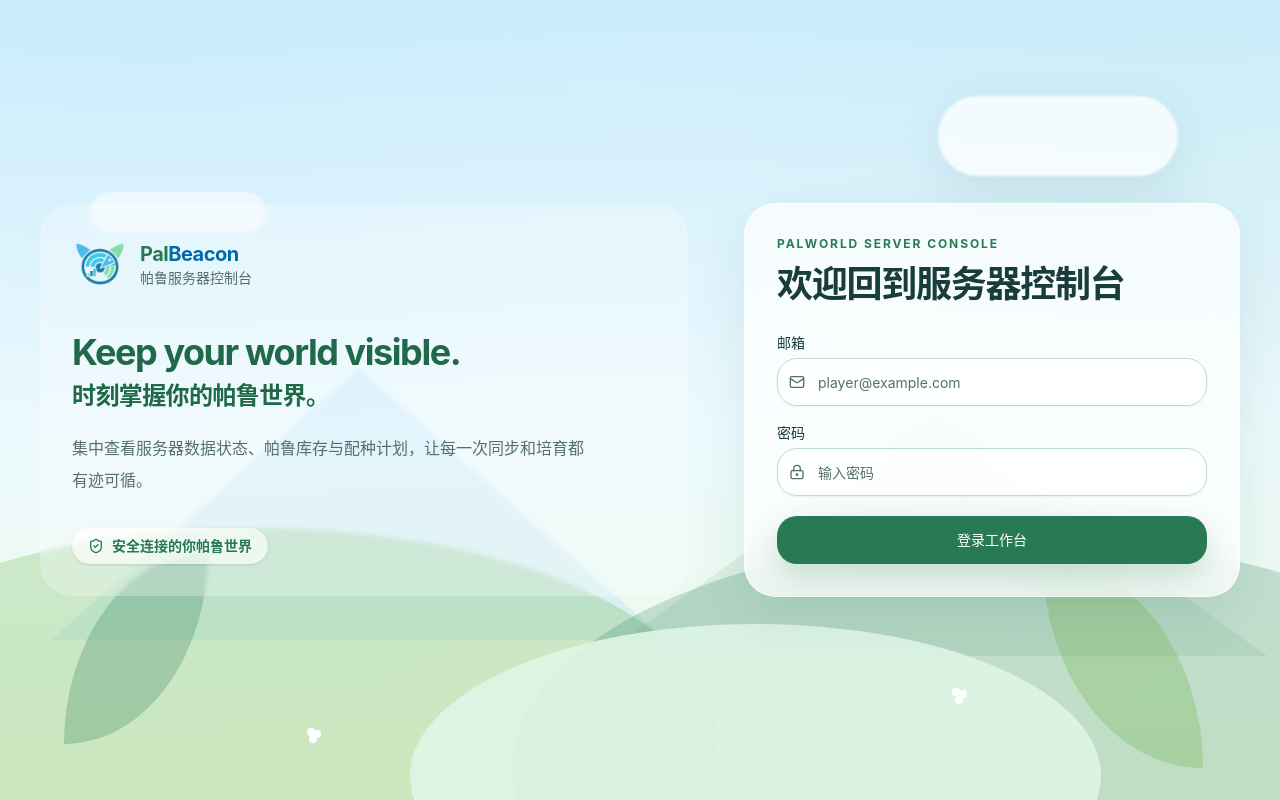
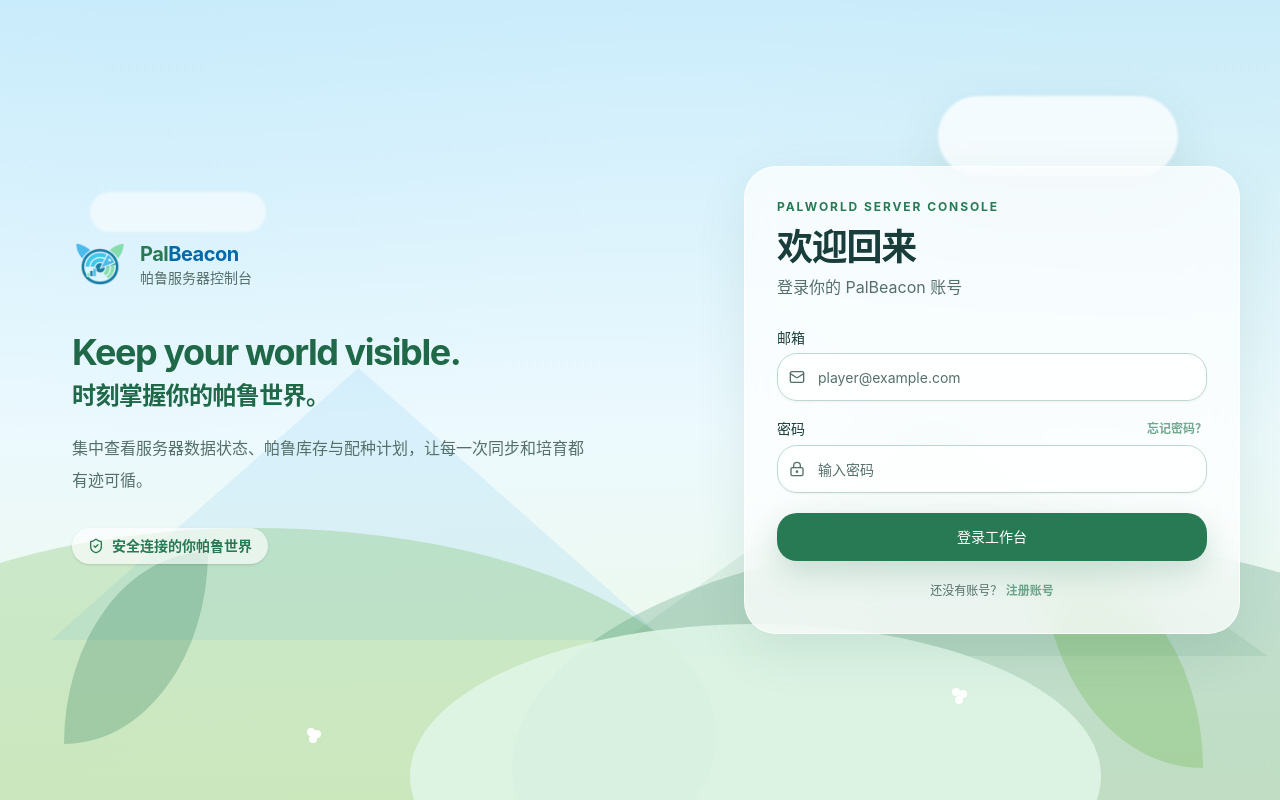
Before and after one commit to MetalLee/PalHatchHelper, a Next.js app in the folder apps/web/: page /login in a window 1280 px wide. Built offline with nearby package versions, Linux system fonts and the light colour scheme.

Commit message:
feat(web): refine PalBeacon login experience

```diff
--- a/apps/web/app/login/login-form.tsx
+++ b/apps/web/app/login/login-form.tsx
@@ -76,7 +76,16 @@
         </div>
       </div>
       <div className="grid gap-2">
-        <Label htmlFor="login-password">密码</Label>
+        <div className="flex items-center justify-between gap-3">
+          <Label htmlFor="login-password">密码</Label>
+          <span
+            aria-disabled="true"
+            className="cursor-not-allowed text-xs font-semibold text-primary/65"
+            title="忘记密码功能暂未开放"
+          >
+            忘记密码？
+          </span>
+        </div>
         <div className="relative">
           <LockKeyhole
             aria-hidden="true"
@@ -116,6 +125,16 @@
         ) : null}
         {pending ? "正在登录…" : "登录工作台"}
       </Button>
+      <p className="text-center text-xs leading-5 text-muted-foreground">
+        还没有账号？{" "}
+        <span
+          aria-disabled="true"
+          className="cursor-not-allowed font-semibold text-primary/65"
+          title="注册功能暂未开放"
+        >
+          注册账号
+        </span>
+      </p>
     </form>
   );
 }
--- a/apps/web/app/login/page.tsx
+++ b/apps/web/app/login/page.tsx
@@ -14,7 +14,7 @@
     <main className="relative min-h-dvh overflow-x-hidden">
       <ForestScenery variant="page" />
       <div className="relative z-10 mx-auto grid min-h-dvh w-full max-w-[90rem] items-center gap-8 px-4 py-6 sm:px-6 sm:py-10 lg:grid-cols-[minmax(0,1fr)_minmax(26rem,31rem)] lg:gap-14 lg:px-10">
-        <section className="hidden max-w-2xl rounded-[2rem] bg-white/28 p-8 text-foreground backdrop-blur-[2px] lg:block">
+        <section className="hidden max-w-2xl p-8 text-foreground lg:block">
           <div className="flex items-center gap-3">
             <BrandLogo size={56} priority />
             <div>
@@ -59,8 +59,11 @@
             {brand.englishProductName.toUpperCase()}
           </p>
           <h1 className="mt-3 text-3xl font-bold tracking-[-0.035em] text-foreground sm:text-4xl">
-            欢迎回到服务器控制台
+            欢迎回来
           </h1>
+          <p className="mt-2 text-sm text-muted-foreground sm:text-base">
+            登录你的 PalBeacon 账号
+          </p>
           <LoginForm />
         </section>
       </div>
```
Also changed, not shown: 2 other files (tests, documents, lock files or other folders).
